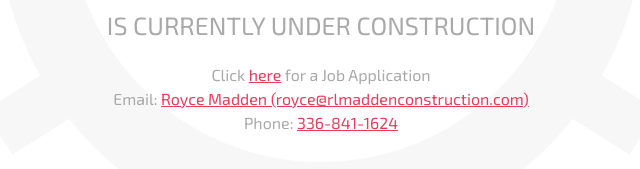
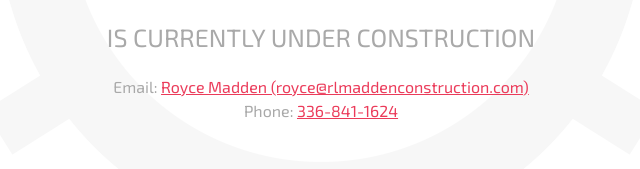
Before and after one commit to rlmadden/rlmadden.github.io, a plain HTML site: page index.html in a window 1280 px wide. Shown: the part 499-668 px from the top of the page, without its empty margins (319-959 px from the left). Drawn offline with Linux system fonts and the light colour scheme.

Commit message:
Removed application

```diff
--- a/index.html
+++ b/index.html
@@ -8,7 +8,6 @@
         <img src="./assets/rlmaddenlogo-red-transparent.png" alt="">
         <p>is currently under construction</p>
         <img draggable="false" class="bg-img" src="./assets/hard-hat-gear.png" alt="">
-        <span>Click <a rel="noopener noreferrer" target="_blank" href="./assets/application.pdf">here</a> for a Job Application</span>
         <span>Email: <a href="mailto:royce@rlmaddenconstruction.com">Royce Madden (royce@rlmaddenconstruction.com)</a></span>
         <span>Phone: <a href="tel:+13368411624">336-841-1624</a></span>
     </body>
```
Also changed, not shown: 1 other file.
